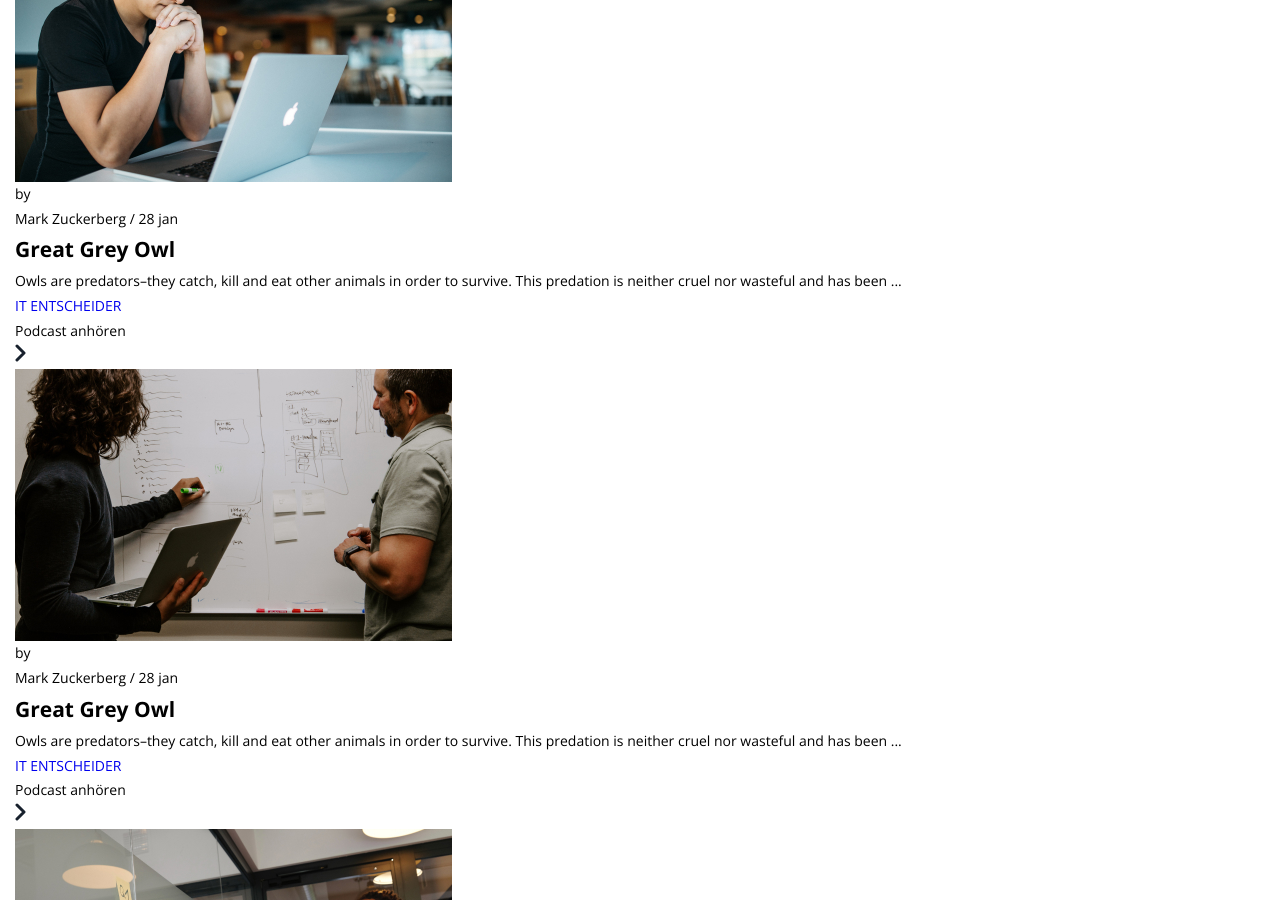
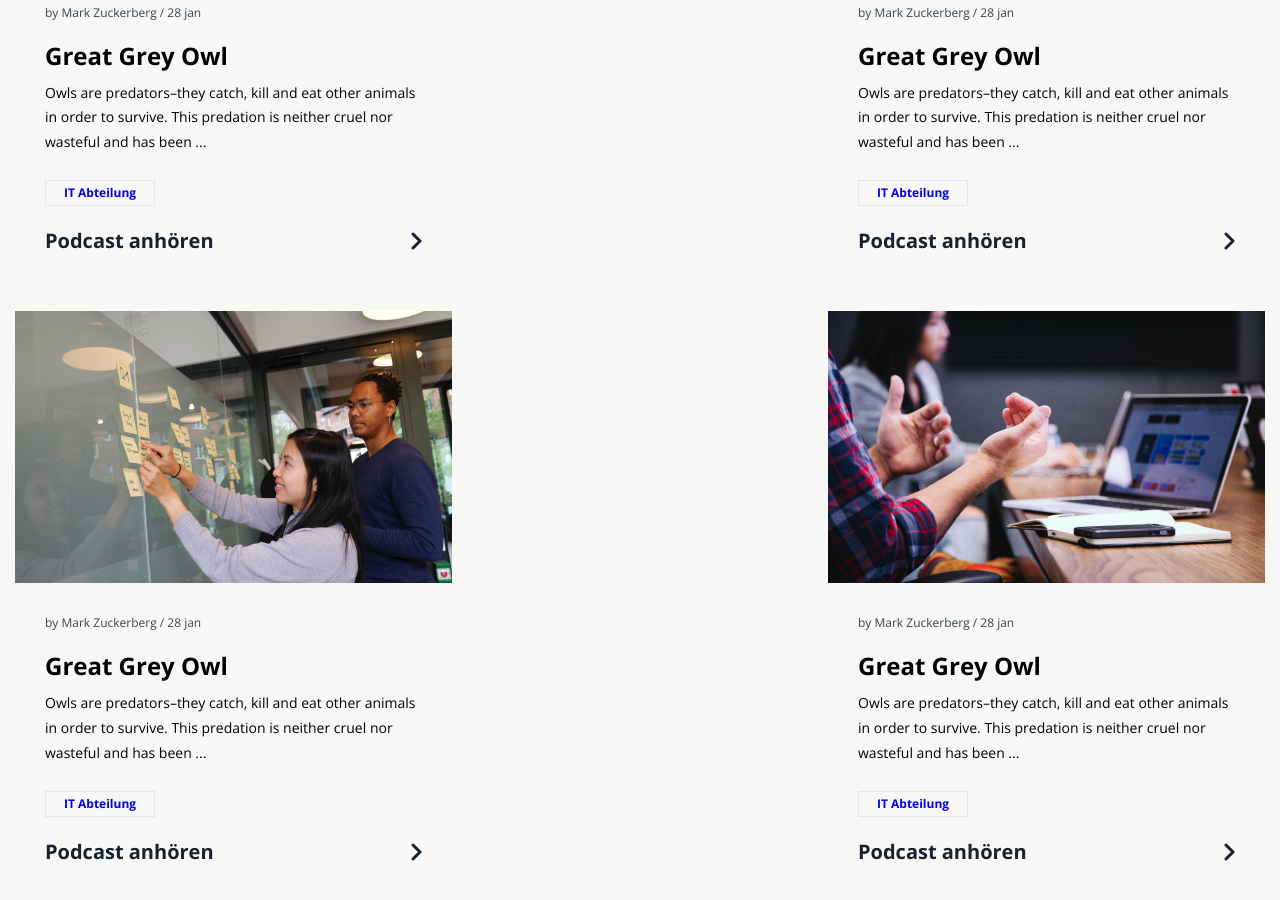
Before and after one commit to motos5/site, a website: page app/index.html in a window 1280 px wide. Shown: the part 1486-2386 px from the top of the page. Drawn offline with nearby package versions, Linux system fonts and the light colour scheme; files that its build step writes are made by us from their sources.

Commit message:
add contents block

```diff
--- a/app/index.html
+++ b/app/index.html
@@ -51,105 +51,116 @@
 		<!-- End header -->
 
 		<!-- Start contents -->
-		<div class="conents">
+		<div class="contents">
 			<div class="container">
 				<div class="contents__items">
 					<div class="contents__item">
 						<img class="contents__img" src="images/contents/1.jpg" alt="">
+						<div class="contents__box">
 							<div class="contents__info info">
-							<span>by</span> <p class="info__author">Mark Zuckerberg  /  28 jan</p>
+								<p class="info__author">by Mark Zuckerberg  /  28 jan</p>
 							</div>
 							<h2 class="contents__title">Great Grey Owl</h2>
 							<p class="contents__text">
 								Owls are predators–they catch, kill and eat other animals in order to survive. This predation is neither cruel nor wasteful and has been ...
 							</p>
-						<a class="contents__btn" href="#">IT ENTSCHEIDER</a>
-						<a class="contents__podcast">
+							<a class="contents__btn" href="#">IT Abteilung</a>
+							<a class="contents__podcast" href="#">
 								<p class="contents__podcast-text">Podcast anhören</p>
 								<svg width="11" height="18" viewBox="0 0 11 18" fill="none" xmlns="http://www.w3.org/2000/svg">
 									<path d="M2 16L9 9L2 2" stroke="#18212D" stroke-width="3" stroke-linecap="round" stroke-linejoin="round"/>
 								</svg>
 							</a>
 						</div>
+					</div>
 					<div class="contents__item">
 						<img class="contents__img" src="images/contents/2.jpg" alt="">
+						<div class="contents__box">
 							<div class="contents__info info">
-							<span>by</span> <p class="info__author">Mark Zuckerberg  /  28 jan</p>
+								<p class="info__author">by Mark Zuckerberg  /  28 jan</p>
 							</div>
 							<h2 class="contents__title">Great Grey Owl</h2>
 							<p class="contents__text">
 								Owls are predators–they catch, kill and eat other animals in order to survive. This predation is neither cruel nor wasteful and has been ...
 							</p>
-						<a class="contents__btn" href="#">IT ENTSCHEIDER</a>
-						<a class="contents__podcast">
+							<a class="contents__btn" href="#">IT Abteilung</a>
+							<a class="contents__podcast" href="#">
 								<p class="contents__podcast-text">Podcast anhören</p>
 								<svg width="11" height="18" viewBox="0 0 11 18" fill="none" xmlns="http://www.w3.org/2000/svg">
 									<path d="M2 16L9 9L2 2" stroke="#18212D" stroke-width="3" stroke-linecap="round" stroke-linejoin="round"/>
 								</svg>
 							</a>
 						</div>
+					</div>
 					<div class="contents__item">
 						<img class="contents__img" src="images/contents/3.jpg" alt="">
+						<div class="contents__box">
 							<div class="contents__info info">
-							<span>by</span> <p class="info__author">Mark Zuckerberg  /  28 jan</p>
+								<p class="info__author">by Mark Zuckerberg  /  28 jan</p>
 							</div>
 							<h2 class="contents__title">Great Grey Owl</h2>
 							<p class="contents__text">
 								Owls are predators–they catch, kill and eat other animals in order to survive. This predation is neither cruel nor wasteful and has been ...
 							</p>
-						<a class="contents__btn" href="#">IT ENTSCHEIDER</a>
-						<a class="contents__podcast">
+							<a class="contents__btn" href="#">IT Abteilung</a>
+							<a class="contents__podcast" href="#">
 								<p class="contents__podcast-text">Podcast anhören</p>
 								<svg width="11" height="18" viewBox="0 0 11 18" fill="none" xmlns="http://www.w3.org/2000/svg">
 									<path d="M2 16L9 9L2 2" stroke="#18212D" stroke-width="3" stroke-linecap="round" stroke-linejoin="round"/>
 								</svg>
 							</a>
 						</div>
+					</div>
 					<div class="contents__item">
 						<img class="contents__img" src="images/contents/4.jpg" alt="">
+						<div class="contents__box">
 							<div class="contents__info info">
-							<span>by</span> <p class="info__author">Mark Zuckerberg  /  28 jan</p>
+								<p class="info__author">by Mark Zuckerberg  /  28 jan</p>
 							</div>
 							<h2 class="contents__title">Great Grey Owl</h2>
 							<p class="contents__text">
 								Owls are predators–they catch, kill and eat other animals in order to survive. This predation is neither cruel nor wasteful and has been ...
 							</p>
-						<a class="contents__btn" href="#">IT ENTSCHEIDER</a>
-						<a class="contents__podcast">
+							<a class="contents__btn" href="#">IT Abteilung</a>
+							<a class="contents__podcast" href="#">
 								<p class="contents__podcast-text">Podcast anhören</p>
 								<svg width="11" height="18" viewBox="0 0 11 18" fill="none" xmlns="http://www.w3.org/2000/svg">
 									<path d="M2 16L9 9L2 2" stroke="#18212D" stroke-width="3" stroke-linecap="round" stroke-linejoin="round"/>
 								</svg>
 							</a>
 						</div>
+					</div>
 					<div class="contents__item">
 						<img class="contents__img" src="images/contents/5.jpg" alt="">
+						<div class="contents__box">
 							<div class="contents__info info">
-							<span>by</span> <p class="info__author">Mark Zuckerberg  /  28 jan</p>
+								<p class="info__author">by Mark Zuckerberg  /  28 jan</p>
 							</div>
 							<h2 class="contents__title">Great Grey Owl</h2>
 							<p class="contents__text">
 								Owls are predators–they catch, kill and eat other animals in order to survive. This predation is neither cruel nor wasteful and has been ...
 							</p>
-						<a class="contents__btn" href="#">IT ENTSCHEIDER</a>
-						<a class="contents__podcast">
+							<a class="contents__btn" href="#">IT Abteilung</a>
+							<a class="contents__podcast" href="#">
 								<p class="contents__podcast-text">Podcast anhören</p>
 								<svg width="11" height="18" viewBox="0 0 11 18" fill="none" xmlns="http://www.w3.org/2000/svg">
 									<path d="M2 16L9 9L2 2" stroke="#18212D" stroke-width="3" stroke-linecap="round" stroke-linejoin="round"/>
 								</svg>
 							</a>
 						</div>
+					</div>
 					<div class="contents__item">
 						<img class="contents__img" src="images/contents/6.jpg" alt="">
+						<div class="contents__box">
 							<div class="contents__info info">
-							<span>by</span> <p class="info__author">Mark Zuckerberg  /  28 jan</p>
+								<p class="info__author">by Mark Zuckerberg  /  28 jan</p>
 							</div>
 							<h2 class="contents__title">Great Grey Owl</h2>
 							<p class="contents__text">
 								Owls are predators–they catch, kill and eat other animals in order to survive. This predation is neither cruel nor wasteful and has been ...
 							</p>
-						<a class="contents__btn" href="#">IT ENTSCHEIDER</a>
-						<a class="contents__podcast">
+							<a class="contents__btn" href="#">IT Abteilung</a>
+							<a class="contents__podcast" href="#">
 								<p class="contents__podcast-text">Podcast anhören</p>
 								<svg width="11" height="18" viewBox="0 0 11 18" fill="none" xmlns="http://www.w3.org/2000/svg">
 									<path d="M2 16L9 9L2 2" stroke="#18212D" stroke-width="3" stroke-linecap="round" stroke-linejoin="round"/>
@@ -159,6 +170,7 @@
 					</div>
 				</div>
 			</div>
+		</div>
 
 		<script src="js/main.min.js"></script>
 	</body>
--- a/app/scss/_global.scss
+++ b/app/scss/_global.scss
@@ -64,3 +64,11 @@ body {
         position: relative;
     }
 }
+
+.info{
+    display: flex;
+    font-size: 12px;
+    line-height: 1.66;
+    color: #3A4453;
+    margin-bottom: 18px;
+}
--- a/app/scss/style.scss
+++ b/app/scss/style.scss
@@ -27,6 +27,58 @@
         font-size: 14px;
         line-height: 1.57;
         text-transform: uppercase;
+        margin-right: 140px;
+    }
+}
+
+.contents{
+    background-color: #F7F7F6;
+    padding: 100px 0 35px;
+    &__items{
+        display: flex;
+        flex-wrap: wrap;
+        justify-content: space-between;
+        column-gap: 24px;
+    }
+    &__box{
+        padding: 0 30px 25px;
+    }
+    &__item{
+        width: 437px;
+        margin-bottom: 25px;
+    }
+    &__img{
+        margin: 0 auto 30px;
+    }
+    &__title{
+        font-weight: 700;
+        font-size: 24px;
+        line-height: 1.25;
+        margin-bottom: 10px;
+    }
+    &__text{
+        margin-bottom: 25px;
+    }
+    &__btn{
+        font-weight: 700;
+        font-size: 12px;
+        line-height: 2;
+        border: 1px solid #E5E5E5;
+        display: inline-block;
+        padding: 0 18px;
+        margin-bottom: 15px;
+    }
+    &__podcast{
+        display: flex;
+        justify-content: space-between;
+        align-items: center;
+        padding: 10px 0;
+    }
+    &__podcast-text{
+        font-weight: 700;
+        font-size: 20px;
+        line-height: 1;
+        color: #18212D;
     }
 }
 
```
Lines whose indentation alone changed are shown as unchanged.
